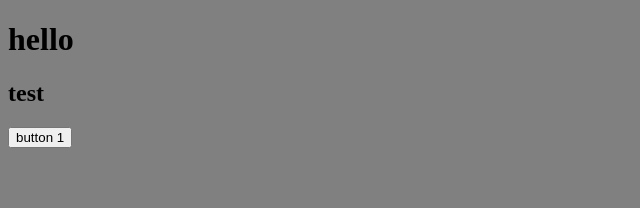
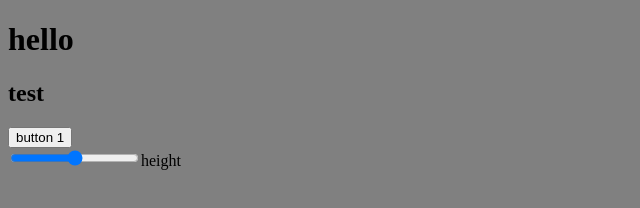
Before and after one commit to jdlambright/jquery, a plain HTML site: page index.html in a window 1280 px wide. Shown: the whole page, without its empty margins (0-640 px from the left). Drawn offline with nearby package versions, Linux system fonts and the light colour scheme.

Commit message:
updated jquery

```diff
--- a/index.html
+++ b/index.html
@@ -9,7 +9,9 @@
     <h1>hello</h1>
 
     <h2>test</h2>
-    <button>button 1</button>
+    <button>button 1</button><br>
+
+    <input type="range">height</input>
 
 
 
```
